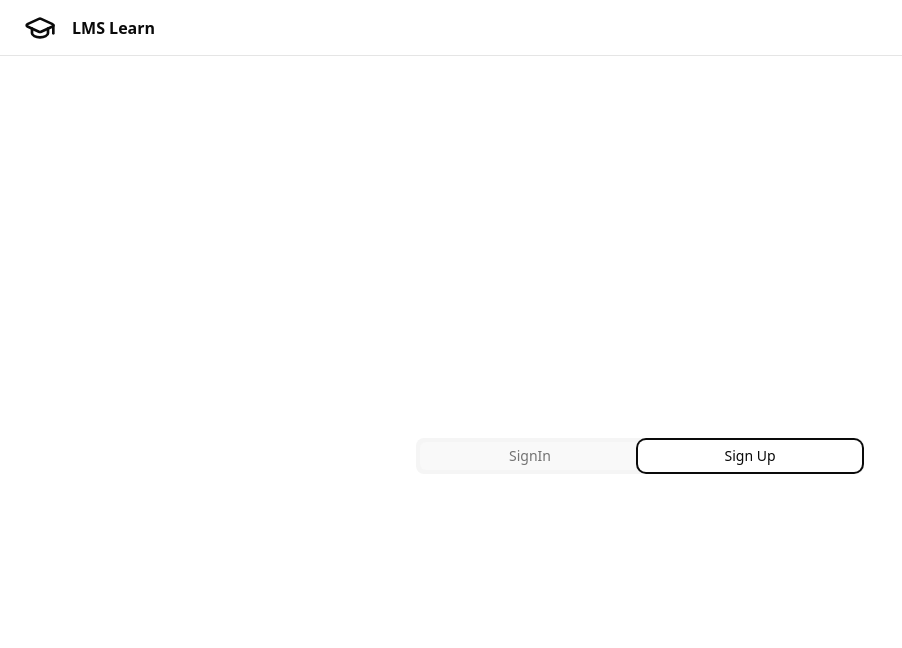
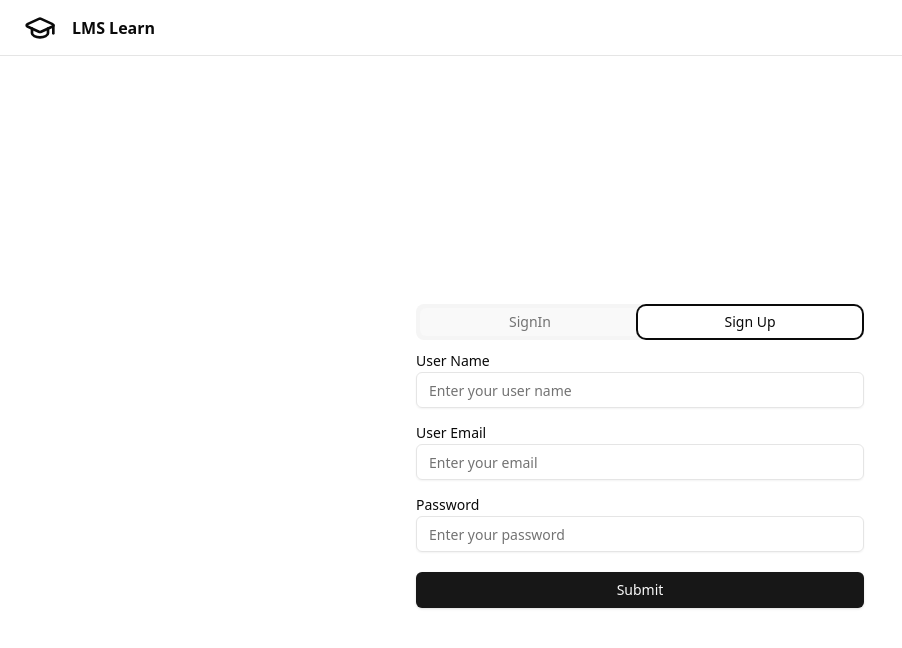
Before and after one commit to mohammedsuhail364/LMS, a React (Vite) app in the folder client/: page /auth in a window 1280 px wide. Both pictures are taken after a click on the tab "Sign Up". Shown: the top 648 px of the page, without its empty margins (0-902 px from the left). Built offline with nearby package versions, Linux system fonts and the light colour scheme.

Commit message:
today update 5/10.2024

```diff
--- a/client/src/components/common-form/form-control.jsx
+++ b/client/src/components/common-form/form-control.jsx
@@ -1,23 +1,72 @@
+import { Input } from "../ui/input";
 import { Label } from "../ui/label";
+import { Select, SelectContent, SelectItem, SelectTrigger } from "../ui/select";
+import { Textarea } from "../ui/textarea";
 
-function FormControls({formControls=[],formData,setFormData}) {
-    function renderComponentType(){
-
+function FormControls({ formControls = [], formData, setFormData }) {
+  function renderComponentType(getControlItem) {
+    let element = null;
+    switch (getControlItem.componentType) {
+      case "input":
+        element = (
+          <Input
+            id={getControlItem.name}
+            name={getControlItem.name}
+            placeholder={getControlItem.placeholder}
+            type={getControlItem.type}
+          />
+        );
+        break;
+      case "select":
+        element = (
+          <Select>
+            <SelectTrigger className=" w-full">
+              <SelectContent placeholder={getControlItem.label} />
+            </SelectTrigger>
+            <SelectContent>
+              {getControlItem.options && getControlItem.options.length > 0
+                ? getControlItem.options.map((optionItem) => (
+                    <SelectItem key={optionItem.id} value={optionItem.id}>
+                      {optionItem.label}
+                    </SelectItem>
+                  ))
+                : null}
+            </SelectContent>
+          </Select>
+        );
+        break;
+      case "textarea":
+        element = (
+          <Textarea
+            id={getControlItem.name}
+            name={getControlItem.name}
+            placeholder={getControlItem.placeholder}
+          />
+        );
+        break;
+      default:
+        element = (
+          <Input
+            id={getControlItem.name}
+            name={getControlItem.name}
+            placeholder={getControlItem.placeholder}
+            type={getControlItem.type}
+          />
+        );
+        break;
     }
-    return (
-        <div className=" flex flex-col gap-3">
-            {
-                formControls.map(controlItem=>
-                    <div key={controlItem.name}>
-                        <Label htmlFor={controlItem.name}>
-                            {controlItem.label}
-                        </Label>
-                    </div>
-                )
-            }
-
+    return element;
+  }
+  return (
+    <div className=" flex flex-col gap-3">
+      {formControls.map((controlItem) => (
+        <div key={controlItem.name}>
+          <Label htmlFor={controlItem.name}>{controlItem.label}</Label>
+          {renderComponentType(controlItem)}
         </div>
-     );
+      ))}
+    </div>
+  );
 }
 
 export default FormControls;
--- a/client/src/components/common-form/index.jsx
+++ b/client/src/components/common-form/index.jsx
@@ -1,8 +1,11 @@
 import { Button } from "../ui/button";
+import FormControls from "./form-control";
 
-function CommonForm({ handleSubmit,buttonText }) {
+function CommonForm({ handleSubmit,buttonText ,formControls = [], formData, setFormData }) {
   return <form action="" onSubmit={handleSubmit}>
-    <Button type='submit'>
+    <FormControls formControls={formControls} formData={formData} setFormData={setFormData}/>
+    <Button type='submit' className="mt-5 w-full">
+
         {buttonText || 'Submit'}
     </Button>
   </form>;
--- a/client/src/config/index.js
+++ b/client/src/config/index.js
@@ -4,7 +4,8 @@ export const signUpFormControls=[
         label:'User Name',
         placeholder:'Enter your user name',
         type:'text',
-        componentType:'input'
+        componentType:'input',
+
     },
     {
         name:'email',
--- a/client/src/pages/auth/index.jsx
+++ b/client/src/pages/auth/index.jsx
@@ -1,4 +1,6 @@
-import { Tabs, TabsList, TabsTrigger } from "@/components/ui/tabs";
+import CommonForm from "@/components/common-form";
+import { Tabs, TabsContent, TabsList, TabsTrigger } from "@/components/ui/tabs";
+import { signUpFormControls } from "@/config";
 import { GraduationCapIcon } from "lucide-react";
 import { useState } from "react";
 import { Link } from "react-router-dom";
@@ -27,6 +29,16 @@ function AuthPage() {
             <TabsTrigger value="signin">SignIn</TabsTrigger>
             <TabsTrigger value="signup">Sign Up </TabsTrigger>
           </TabsList>
+          <TabsContent value="signin">
+            <CommonForm
+
+            />
+          </TabsContent>
+          <TabsContent value="signup">
+            <CommonForm
+            formControls={signUpFormControls}
+            />
+          </TabsContent>
         </Tabs>
       </div>
     </div>
```
